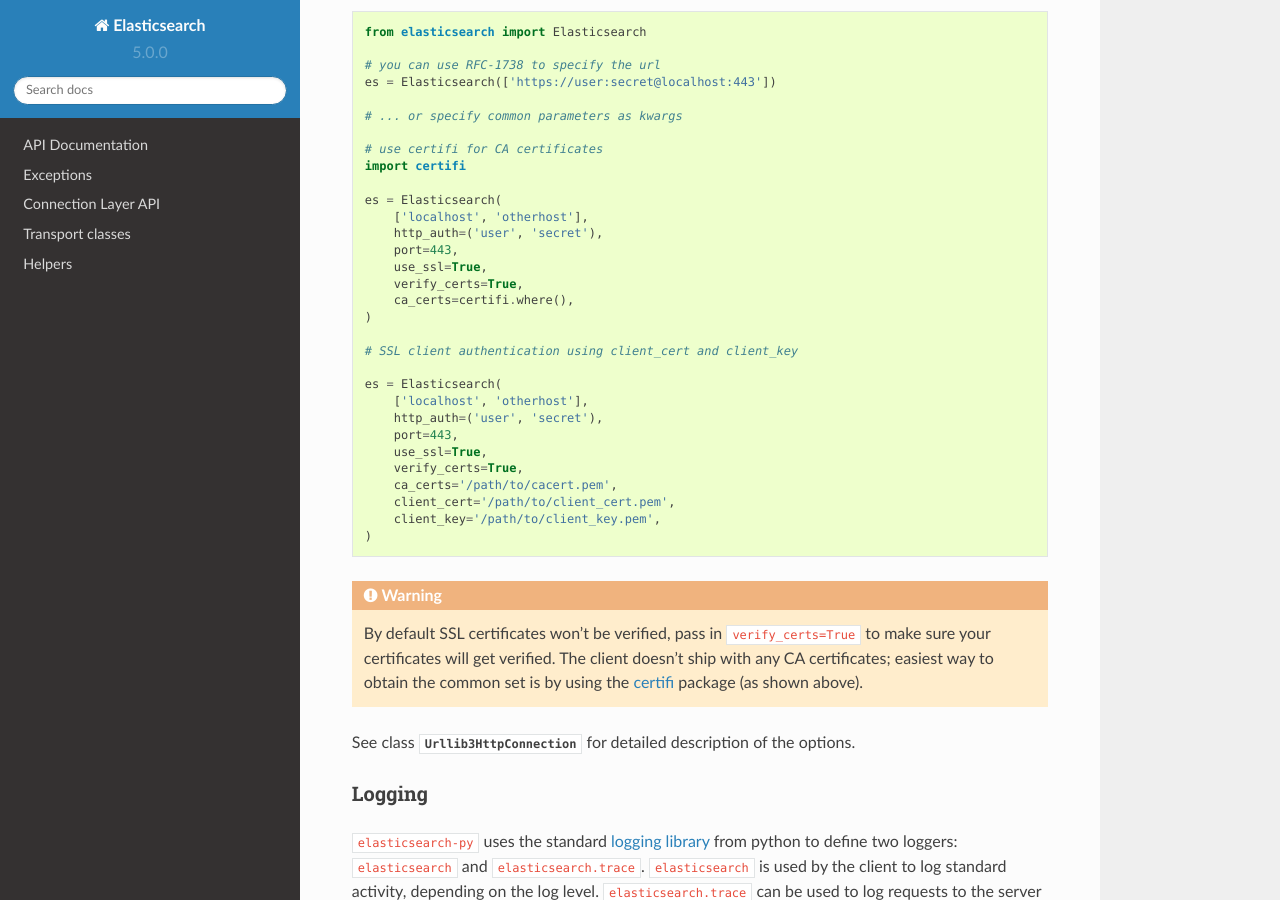
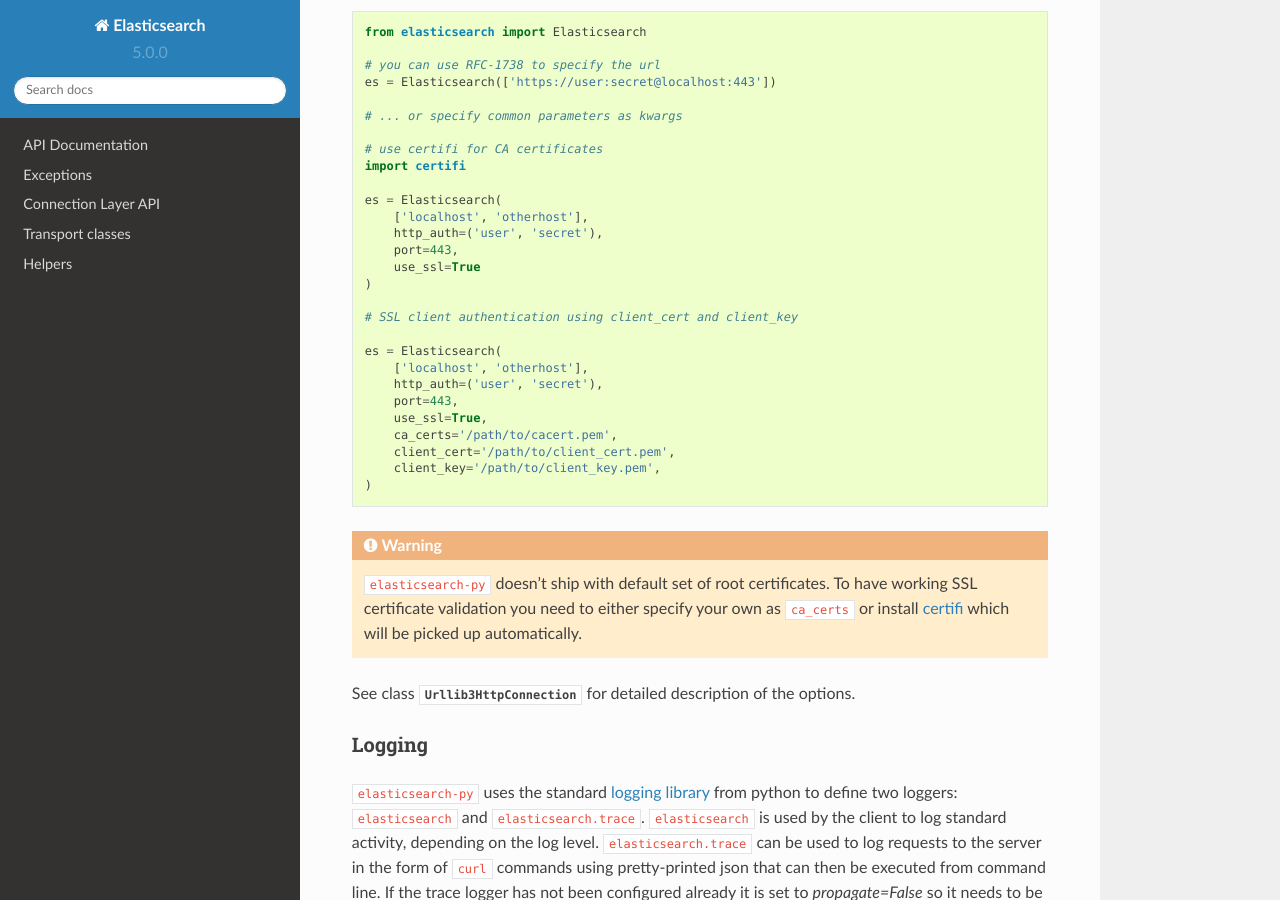
Before and after one commit to riki-tanaka/ElasticSearch-Python, a Sphinx documentation site: the page built from docs/index.rst, in a window 1280 px wide and 900 px high, scrolled down 3276 px. Built offline with Sphinx 7.4.7 and the Read the Docs theme 2.0.0, drawn with Linux system fonts in a browser that asks for light colours.

Commit message:
Set verify_certs default to True
If certifi is installed use it as default for ca_certs value
Closes #403

```diff
--- a/Changelog.rst
+++ b/Changelog.rst
@@ -8,6 +8,8 @@ Changelog
 
 Version compatible with elasticsearch 5.0
 
+ * when using SSL certificate validation is now on by default. Install
+   ``certifi`` or supply root certificate bundle.
  * added ``headers`` arg to connections to support custom http headers
  * passing in a keyword parameter with ``None`` as value will cause that param
    to be ignored
--- a/docs/index.rst
+++ b/docs/index.rst
@@ -189,9 +189,7 @@ elasticsearch cluster, including certificate verification and http auth::
         ['localhost', 'otherhost'],
         http_auth=('user', 'secret'),
         port=443,
-        use_ssl=True,
-        verify_certs=True,
-        ca_certs=certifi.where(),
+        use_ssl=True
     )
 
     # SSL client authentication using client_cert and client_key
@@ -201,7 +199,6 @@ elasticsearch cluster, including certificate verification and http auth::
         http_auth=('user', 'secret'),
         port=443,
         use_ssl=True,
-        verify_certs=True,
         ca_certs='/path/to/cacert.pem',
         client_cert='/path/to/client_cert.pem',
         client_key='/path/to/client_key.pem',
@@ -209,10 +206,11 @@ elasticsearch cluster, including certificate verification and http auth::
 
 ..  warning::
 
-    By default SSL certificates won't be verified, pass in
-    ``verify_certs=True`` to make sure your certificates will get verified. The
-    client doesn't ship with any CA certificates; easiest way to obtain the
-    common set is by using the `certifi`_ package (as shown above).
+    ``elasticsearch-py`` doesn't ship with default set of root certificates. To
+    have working SSL certificate validation you need to either specify your own
+    as ``ca_certs`` or install `certifi`_ which will be picked up
+    automatically.
+
 
 See class :class:`~elasticsearch.Urllib3HttpConnection` for detailed
 description of the options.
```
Also changed, not shown: 3 other files.
